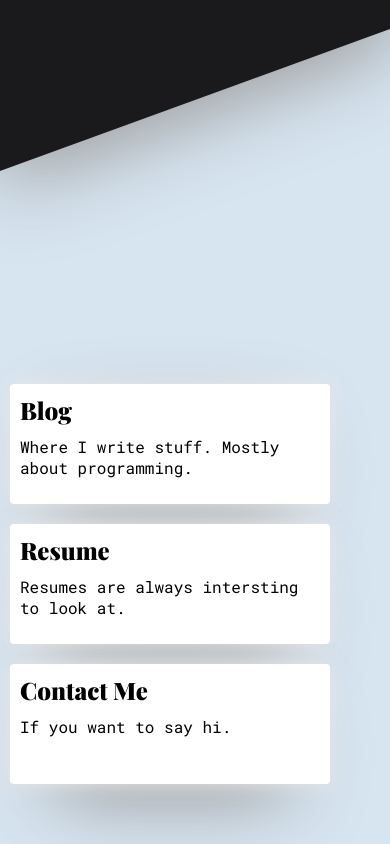
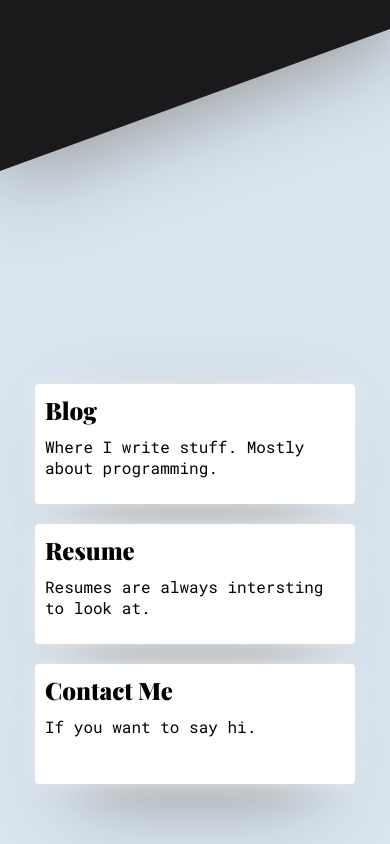
Before and after one commit to vn-ki/landingpage, a website built with Parcel: page src/index.html in a window 390 px wide. Shown: the part 300-1144 px from the top of the page. Built offline with nearby package versions, Linux system fonts and the light colour scheme.

Commit message:
center cards in small screens

```diff
--- a/src/index.scss
+++ b/src/index.scss
@@ -65,6 +65,9 @@ section {
         flex-direction: column;
         bottom: -300px;
     }
+    @media (max-width: 600px) {
+        align-items: center;
+    }
 }
 .cardcontainer {
     position: relative;
```
